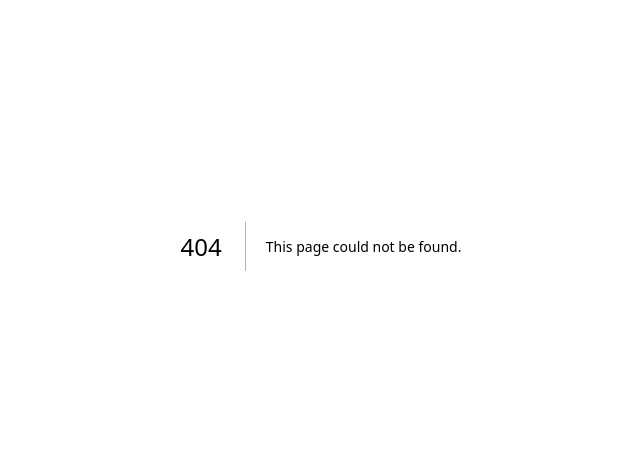
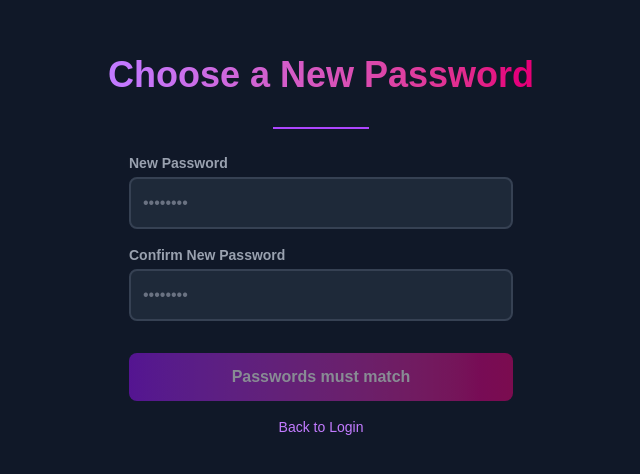
Before and after one commit to rajatsharma890/authenticator, a Next.js app: page /changepassword in a window 1280 px wide. Before the commit this address had no page. Shown: the part 154-628 px from the top of the page, without its empty margins (319-959 px from the left). Built offline with nearby package versions, Linux system fonts and the light colour scheme.

Commit message:
Adding Forgot password Feature

```diff
--- /dev/null
+++ b/src/app/api/users/forgotpassword/route.ts
@@ -0,0 +1,37 @@
+// File: app/api/users/forgotpassword/route.ts
+
+import { connect } from "@/dbConfig/dbConfig";
+import { NextRequest, NextResponse } from "next/server";
+import User from "@/models/userModel";
+import { sendEmail } from "@/helpers/mailer";
+
+connect();
+
+export async function POST(request: NextRequest) {
+    try {
+        const reqBody = await request.json();
+        const { email } = reqBody;
+
+        // Check if user exists
+        const user = await User.findOne({ email });
+
+        if (!user) {
+            return NextResponse.json({ error: "User does not exist" }, { status: 400 });
+        }
+
+        // Send the password reset email
+        await sendEmail({
+            email: user.email,
+            emailType: "RESET",
+            userId: user._id,
+        });
+
+        return NextResponse.json({
+            message: "Password reset email sent successfully",
+            success: true,
+        });
+
+    } catch (error: any) {
+        return NextResponse.json({ error: error.message }, { status: 500 });
+    }
+}
--- /dev/null
+++ b/src/app/api/users/resetpassword/route.ts
@@ -0,0 +1,40 @@
+import { connect } from "@/dbConfig/dbConfig";
+import { NextRequest, NextResponse } from "next/server";
+import User from "@/models/userModel";
+import bcrypt from "bcryptjs";
+
+connect();
+
+export async function POST(request: NextRequest) {
+    try {
+        const reqBody = await request.json();
+        const { token, password } = reqBody;
+
+        // 1. Find the user by the token from the email link
+        const user = await User.findOne({
+            forgotPasswordToken: token,
+            forgotPasswordTokenExpiry: { $gt: Date.now() },
+        });
+
+        if (!user) {
+            return NextResponse.json({ error: "Invalid or expired token" }, { status: 400 });
+        }
+
+        const salt = await bcrypt.genSalt(10);
+        const hashedPassword = await bcrypt.hash(password, salt);
+
+        user.password = hashedPassword;
+        user.forgotPasswordToken = undefined;
+        user.forgotPasswordTokenExpiry = undefined;
+
+        await user.save();
+
+        return NextResponse.json({
+            message: "Password has been reset successfully",
+            success: true,
+        });
+
+    } catch (error: any) {
+        return NextResponse.json({ error: error.message }, { status: 500 });
+    }
+}
--- /dev/null
+++ b/src/app/changepassword/page.tsx
@@ -0,0 +1,115 @@
+"use client";
+import axios from "axios";
+import React, { useEffect, useState } from "react";
+import toast from "react-hot-toast";
+
+export default function ResetPasswordPage() {
+  const [token, setToken] = useState("");
+  const [passwords, setPasswords] = useState({
+    newPassword: "",
+    confirmPassword: "",
+  });
+  const [loading, setLoading] = useState(false);
+  const [buttonDisabled, setButtonDisabled] = useState(true);
+
+  useEffect(() => {
+    const urlToken = window.location.search.split("=")[1];
+    setToken(urlToken || "");
+  }, []);
+
+  // Enable button only when both passwords are entered and match
+  useEffect(() => {
+    if (
+      passwords.newPassword.length > 0 &&
+      passwords.confirmPassword.length > 0 &&
+      passwords.newPassword === passwords.confirmPassword
+    ) {
+      setButtonDisabled(false);
+    } else {
+      setButtonDisabled(true);
+    }
+  }, [passwords]);
+
+  const onResetPassword = async () => {
+    if (buttonDisabled || loading) return;
+
+    try {
+      setLoading(true);
+      await axios.post("/api/users/resetpassword", {
+        token: token,
+        password: passwords.newPassword,
+      });
+      toast.success("Password reset successfully!");
+      window.location.href = "/login"; // Replaced router.push
+    } catch (error: any) {
+      toast.error(error.response?.data?.error || "An error occurred.");
+      console.log("Password reset failed", error.response?.data);
+    } finally {
+      setLoading(false);
+    }
+  };
+
+  return (
+    <div className="flex flex-col items-center justify-center min-h-screen py-2 bg-gray-900 text-gray-200 px-4">
+      <h1 className="text-4xl font-extrabold text-transparent bg-clip-text bg-gradient-to-r from-purple-400 to-pink-600 mb-2">
+        {loading ? "Resetting..." : "Choose a New Password"}
+      </h1>
+      <hr className="w-24 border-t-2 border-purple-500 my-6" />
+
+      <label
+        htmlFor="newPassword"
+        className="w-full max-w-sm text-left text-sm font-semibold text-gray-400 mb-1"
+      >
+        New Password
+      </label>
+      <input
+        className="w-full max-w-sm p-3 bg-gray-800 border-2 border-gray-700 rounded-lg text-gray-100 placeholder-gray-500 focus:outline-none focus:ring-2 focus:ring-purple-500 focus:border-transparent transition duration-300 ease-in-out mb-4"
+        type="password"
+        id="newPassword"
+        value={passwords.newPassword}
+        onChange={(e) =>
+          setPasswords({ ...passwords, newPassword: e.target.value })
+        }
+        placeholder="••••••••"
+      />
+
+      <label
+        htmlFor="confirmPassword"
+        className="w-full max-w-sm text-left text-sm font-semibold text-gray-400 mb-1"
+      >
+        Confirm New Password
+      </label>
+      <input
+        className="w-full max-w-sm p-3 bg-gray-800 border-2 border-gray-700 rounded-lg text-gray-100 placeholder-gray-500 focus:outline-none focus:ring-2 focus:ring-purple-500 focus:border-transparent transition duration-300 ease-in-out"
+        type="password"
+        id="confirmPassword"
+        value={passwords.confirmPassword}
+        onChange={(e) =>
+          setPasswords({ ...passwords, confirmPassword: e.target.value })
+        }
+        placeholder="••••••••"
+      />
+      {passwords.newPassword !== passwords.confirmPassword &&
+        passwords.confirmPassword.length > 0 && (
+          <p className="text-red-500 text-xs mt-1 w-full max-w-sm text-left">
+            Passwords do not match.
+          </p>
+        )}
+
+      <button
+        onClick={onResetPassword}
+        disabled={buttonDisabled || loading}
+        className="w-full max-w-sm py-3 mt-8 mb-4 font-bold text-white bg-gradient-to-r from-purple-600 to-pink-600 rounded-lg shadow-lg hover:shadow-xl hover:from-purple-700 hover:to-pink-700 focus:outline-none focus:ring-2 focus:ring-offset-2 focus:ring-pink-500 cursor-pointer focus:ring-offset-gray-900 transform hover:-translate-y-1 transition-all duration-300 disabled:opacity-50 disabled:transform-none disabled:shadow-none disabled:cursor-not-allowed"
+      >
+        {buttonDisabled ? "Passwords must match" : "Reset Password"}
+      </button>
+
+      <a
+        href="/login"
+        className="text-sm text-purple-400 hover:text-purple-300 hover:underline transition duration-300"
+      >
+        Back to Login
+      </a>
+    </div>
+  );
+}
--- a/src/app/login/page.tsx
+++ b/src/app/login/page.tsx
@@ -4,18 +4,21 @@ import React, { useEffect } from "react";
 import { useRouter } from "next/navigation";
 import axios from "axios";
 import toast from "react-hot-toast";
+import { sendEmail } from "@/helpers/mailer";
+import { NextResponse } from "next/server";
 
-
-export default function LoginPage(){
+export default function LoginPage() {
   const router = useRouter();
   const [user, setUser] = React.useState({
     email: "",
     password: "",
-    })
+  });
 
   const [loading, setloading] = React.useState(false);
 
   const [buttonDisabled, setButtonDisabled] = React.useState(false);
+
+  const [forgotDisabled, setforgotDisabled] = React.useState(true);
 
   const onLogin = async () => {
     try {
@@ -24,23 +27,46 @@ export default function LoginPage(){
       console.log("Login success", response.data);
       toast.success("Login success");
       router.push("/profile");
-        } catch (error:any) {
+    } catch (error: any) {
       console.log("Login Failed", error.response?.data);
-            const errorMessage = error.response?.data?.error || "Login failed. Please check your credentials.";
+      const errorMessage =
+        error.response?.data?.error ||
+        "Login failed. Please check your credentials.";
       toast.error(errorMessage);
-        } finally{
+    } finally {
       setloading(false);
     }
+  };
+
+  const handleforgotpassword = async () => {
+    if (forgotDisabled || loading) return;
+
+    try {
+      setloading(true);
+
+      await axios.post("/api/users/forgotpassword", { email: user.email });
+      toast.success("Password reset email sent! Check your inbox.");
+    } catch (error: any) {
+      toast.error(error.response?.data?.error || "Failed to send email.");
+      console.log("Forgot password failed", error.response?.data);
+    } finally {
+      setloading(false);
+    }
+  };
+
+  useEffect(() => {
+    if (user.email.length > 0 && !loading) {
+      setforgotDisabled(false);
+    } else {
+      setforgotDisabled(true);
     }
 
-    useEffect(() => {
-        if(user.email.length > 0 && user.password.length > 0){
-            setButtonDisabled(false)
-        }
-        else{
+    if (user.email.length > 0 && user.password.length > 0) {
+      setButtonDisabled(false);
+    } else {
       setButtonDisabled(true);
     }
-    },[user])
+  }, [user]);
 
   return (
     <div className="flex flex-col items-center justify-center min-h-screen py-2 bg-gray-900 text-gray-200 px-4">
@@ -49,8 +75,10 @@ export default function LoginPage(){
       </h1>
       <hr className="w-24 border-t-2 border-purple-500 my-6" />
 
-
-            <label htmlFor="email" className="w-full max-w-sm text-left text-sm font-semibold text-gray-400 mb-1">
+      <label
+        htmlFor="email"
+        className="w-full max-w-sm text-left text-sm font-semibold text-gray-400 mb-1"
+      >
         Email
       </label>
       <input
@@ -58,11 +86,14 @@ export default function LoginPage(){
         type="email"
         id="email"
         value={user.email}
-                onChange={(e) => setUser({...user, email: e.target.value})}
+        onChange={(e) => setUser({ ...user, email: e.target.value })}
         placeholder="you@example.com"
       />
 
-            <label htmlFor="password" className="w-full max-w-sm text-left text-sm font-semibold text-gray-400 mb-1">
+      <label
+        htmlFor="password"
+        className="w-full max-w-sm text-left text-sm font-semibold text-gray-400 mb-1"
+      >
         Password
       </label>
       <input
@@ -70,20 +101,38 @@ export default function LoginPage(){
         type="password"
         id="password"
         value={user.password}
-                onChange={(e) => setUser({...user, password: e.target.value})}
+        onChange={(e) => setUser({ ...user, password: e.target.value })}
         placeholder="••••••••"
       />
 
       <button
         onClick={onLogin}
         disabled={buttonDisabled || loading}
-                className="w-full max-w-sm py-3 mt-8 mb-4 font-bold text-white bg-gradient-to-r from-purple-600 to-pink-600 rounded-lg shadow-lg hover:shadow-xl hover:from-purple-700 hover:to-pink-700 focus:outline-none focus:ring-2 focus:ring-offset-2 focus:ring-pink-500 cursor-pointer focus:ring-offset-gray-900 transform hover:-translate-y-1 transition-all duration-300 disabled:opacity-50 disabled:transform-none disabled:shadow-none disabled:cursor-not-allowed">
+        className="w-full max-w-sm py-3 mt-8 mb-4 font-bold text-white bg-gradient-to-r from-purple-600 to-pink-600 rounded-lg shadow-lg hover:shadow-xl hover:from-purple-700 hover:to-pink-700 focus:outline-none focus:ring-2 focus:ring-offset-2 focus:ring-pink-500 cursor-pointer focus:ring-offset-gray-900 transform hover:-translate-y-1 transition-all duration-300 disabled:opacity-50 disabled:transform-none disabled:shadow-none disabled:cursor-not-allowed"
+      >
         {buttonDisabled ? "Fill in all fields" : "Login"}
       </button>
 
-            <Link href="/signup" className="text-sm text-purple-400 hover:text-purple-300 hover:underline transition duration-300">
+      <Link
+        href="/signup"
+        className="text-sm text-purple-400 hover:text-purple-300 hover:underline transition duration-300"
+      >
         Don't have an Account? Create Account
       </Link>
+
+      <button
+        onClick={handleforgotpassword}
+        className={`
+            text-sm text-purple-400 transition duration-300
+            ${
+              forgotDisabled
+                ? "opacity-50 cursor-not-allowed pointer-events-none"
+                : "hover:text-purple-300 hover:underline cursor-pointer"
+            }
+            `}
+      >
+        Forgot Password?
+      </button>
     </div>
-    )
+  );
 }
--- a/src/app/profile/[id]/page.tsx
+++ b/src/app/profile/[id]/page.tsx
@@ -1,5 +1,11 @@
+import User from "@/models/userModel"
+import { error } from "console"
+import { NextResponse } from "next/server"
+
 export default async function UserProfile({params}: any) {
-    const user = await params.id
+    const {id} = await params
+    const user = await User.findById(id)
+
     return (
         <div className="flex flex-col items-center justify-center min-h-screen bg-gradient-to-br from-gray-950 to-gray-800 text-white font-serif p-4">
 
@@ -16,7 +22,10 @@ export default async function UserProfile({params}: any) {
                 </p>
 
                 <div className="bg-gray-800 border border-gray-600 p-6 rounded-md font-mono text-3xl md:text-5xl font-extralight text-teal-400 break-all leading-tight shadow-inner shadow-gray-700/30">
-                    {user}
+                    <p><span className="text-gray-400">UserId:</span> {user._id.toString()}</p>
+                    <p><span className="text-gray-400">Username:</span> {user.username}</p>
+                    <p><span className="text-gray-400">E-Mail:</span> {user.email}</p>
+                    <p><span className="text-gray-400">IsVerified:</span> {user.isVerified ? "True" : "False"}</p>
                 </div>
 
             </div>
--- a/src/app/verifyemail/page.tsx
+++ b/src/app/verifyemail/page.tsx
@@ -20,8 +20,11 @@ export default function verifyEmailPage(){
     }
 
     useEffect(() => {
-        const urlToken = window.location.search.split("=")[1];
-        setToken(urlToken || "");
+        const urlParams = new URLSearchParams(window.location.search);
+        const urlToken = urlParams.get('token');
+        if (urlToken) {
+            setToken(urlToken);
+        }
     }, [])
 
     useEffect(() => {
--- a/src/helpers/mailer.ts
+++ b/src/helpers/mailer.ts
@@ -17,11 +17,11 @@ export const sendEmail = async({email, emailType, userId} : any) => {
 
 
         var transport = nodemailer.createTransport({
-            host: "smtp.ethereal.email",
-            port: 587,
+            host: "sandbox.smtp.mailtrap.io",
+            port: 2525,
             auth: {
-                user: process.env.USERNAME,
-                pass: process.env.PASSWORD,
+                user: process.env.MAILTRAP_USER,
+                pass: process.env.MAILTRAP_PASS,
             }
         });
 
@@ -30,9 +30,7 @@ export const sendEmail = async({email, emailType, userId} : any) => {
             from: 'auth@gmail.com',
             to: email,
             subject: emailType === "VERIFY" ? "Verify your email" : "Reset your Password",
-            html: `<p>Click <a href="${process.env.DOMAIN}/verifyemail?token=${hashedToken}">here</a> to $
-            {emailType === "VERIFY" ? "Verify your email" : Reset your Password}
-            </p>`
+           html: `<p>Click <a href="${process.env.DOMAIN}/${emailType === "VERIFY"? "verifyemail" : "changepassword"}?token=${hashedToken}">here</a> to ${emailType === "VERIFY" ? "verify your email" : "reset your password"}.</p>`
         }
 
         const mailresponse = await transport.sendMail(mailOptions);
```
Also changed, not shown: 1 other file (tests, documents, lock files or other folders). Lines whose indentation alone changed are shown as unchanged.
